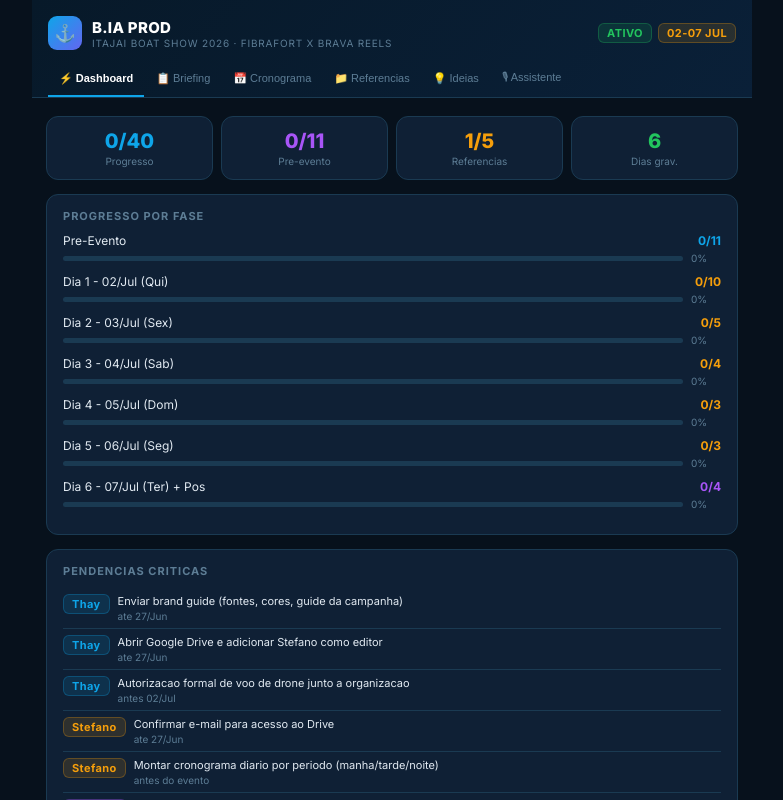
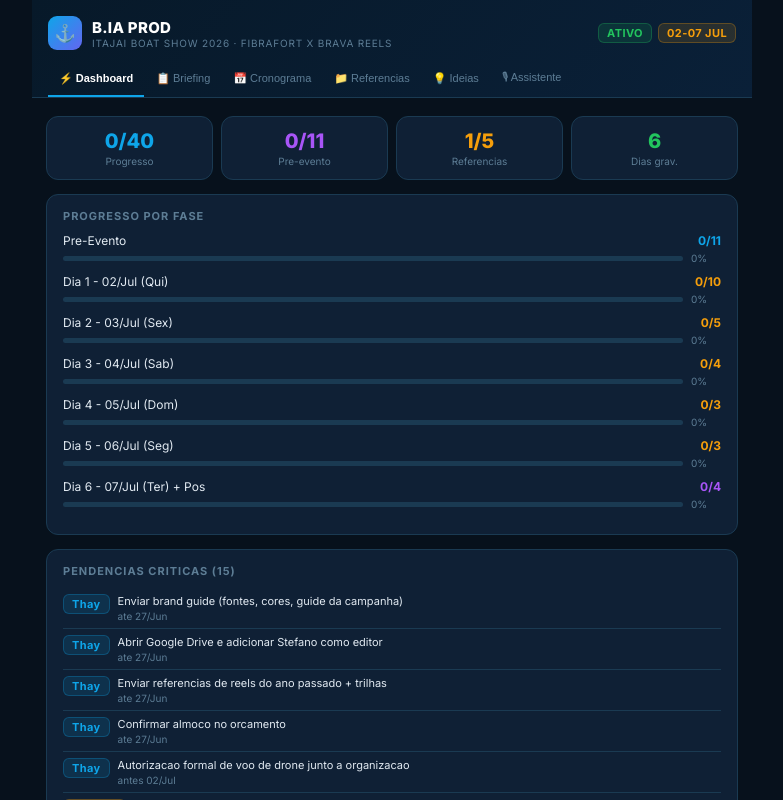
Before and after one commit to bonlinemkt-bit/bia-prod, a React (Vite) app: page / in a window 1280 px wide. Shown: the top 800 px of the page, without its empty margins (248-1031 px from the left). Built offline with nearby package versions, Linux system fonts and the light colour scheme.

Commit message:
fix: Dashboard pendencias dinamicas derivadas de fases e refs

```diff
--- a/src/tabs/Dashboard.jsx
+++ b/src/tabs/Dashboard.jsx
@@ -1,15 +1,6 @@
 import { C, RESP_COLOR } from '../constants.js'
 import { BRIEFING } from '../data.js'
 import { Card, Badge, ProgressBar, SectionLabel } from '../components.jsx'
-
-const PENDENCIAS = [
-  { resp:'Thay', prazo:'ate 27/Jun', item:'Enviar brand guide (fontes, cores, guide da campanha)' },
-  { resp:'Thay', prazo:'ate 27/Jun', item:'Abrir Google Drive e adicionar Stefano como editor' },
-  { resp:'Thay', prazo:'antes 02/Jul', item:'Autorizacao formal de voo de drone junto a organizacao' },
-  { resp:'Stefano', prazo:'ate 27/Jun', item:'Confirmar e-mail para acesso ao Drive' },
-  { resp:'Stefano', prazo:'antes do evento', item:'Montar cronograma diario por periodo (manha/tarde/noite)' },
-  { resp:'Bernard', prazo:'imediato', item:'Enviar link do agente B.IA PROD para Stefano' },
-]
 
 export default function Dashboard({ fases, refs, onTabChange }) {
   const totalItens = fases.reduce((a,f) => a+f.items.length, 0)
@@ -17,6 +8,16 @@ export default function Dashboard({ fases, refs, onTabChange }) {
   const fasePre = fases.find(f=>f.id==='pre')
   const donePre = fasePre.items.filter(i=>i.done).length
   const refsOk = refs.filter(r=>r.status==='recebido').length
+
+  // Pendencias dinamicas: itens nao concluidos da fase pre + refs pendentes
+  const pendencias = [
+    ...fasePre.items
+      .filter(it => !it.done)
+      .map(it => ({ resp: it.resp, prazo: it.data, item: it.texto })),
+    ...refs
+      .filter(r => r.status === 'pendente')
+      .map(r => ({ resp: 'Thay', prazo: 'pendente', item: r.nome + (r.obs ? ` — ${r.obs}` : '') })),
+  ]
 
   return (
     <div style={{ display:'flex', flexDirection:'column', gap:14 }}>
@@ -49,8 +50,10 @@ export default function Dashboard({ fases, refs, onTabChange }) {
         })}
       </Card>
       <Card>
-        <SectionLabel>Pendencias Criticas</SectionLabel>
-        {PENDENCIAS.map((p,i) => (
+        <SectionLabel>Pendencias Criticas ({pendencias.length})</SectionLabel>
+        {pendencias.length === 0
+          ? <div style={{ fontSize:12, color:C.green, textAlign:'center', padding:'8px 0' }}>Todas as pendencias concluidas!</div>
+          : pendencias.map((p,i) => (
             <div key={i} style={{ display:'flex', gap:8, alignItems:'flex-start', padding:'6px 0', borderBottom:`1px solid ${C.border}` }}>
               <Badge color={RESP_COLOR[p.resp]||C.muted}>{p.resp}</Badge>
               <div style={{ flex:1 }}>
@@ -58,7 +61,8 @@ export default function Dashboard({ fases, refs, onTabChange }) {
                 <div style={{ fontSize:10, color:C.muted, marginTop:2 }}>{p.prazo}</div>
               </div>
             </div>
-        ))}
+          ))
+        }
       </Card>
       <Card>
         <SectionLabel>Embarcacoes</SectionLabel>
```
Lines whose indentation alone changed are shown as unchanged.
